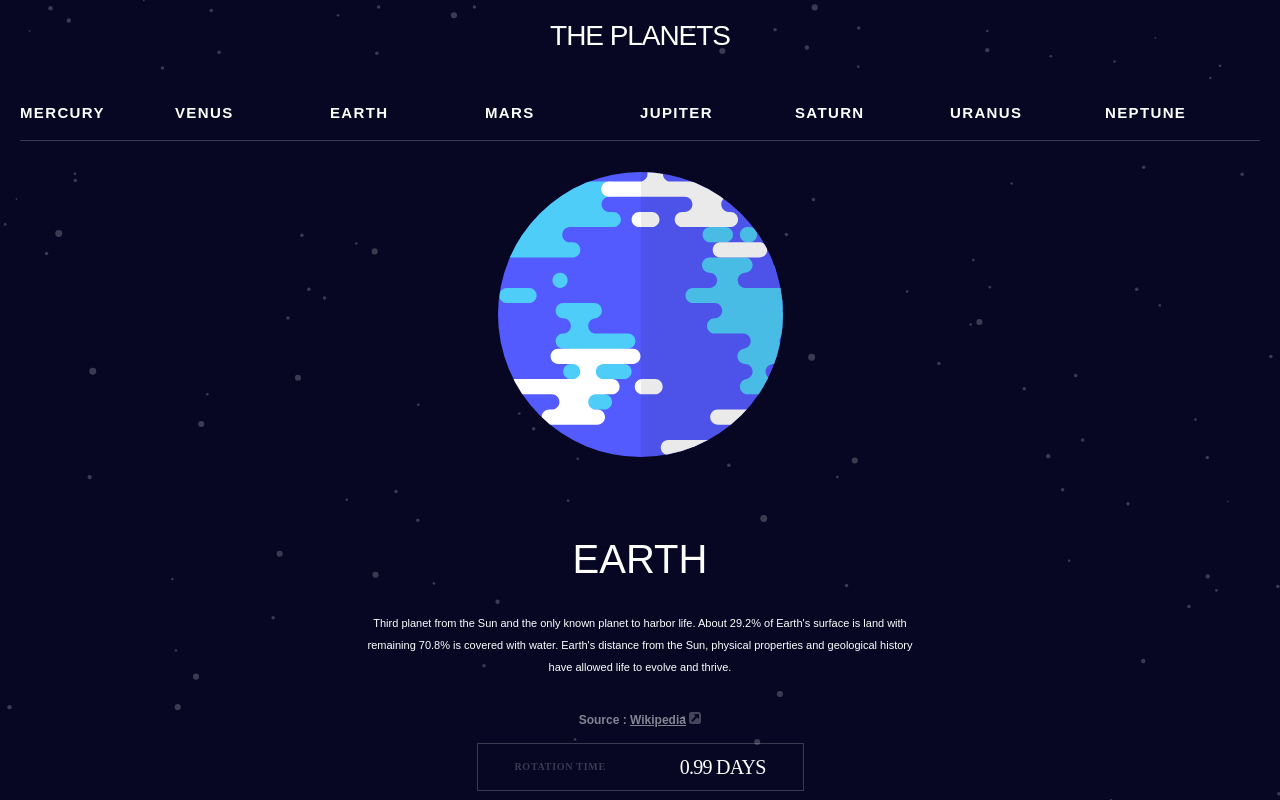
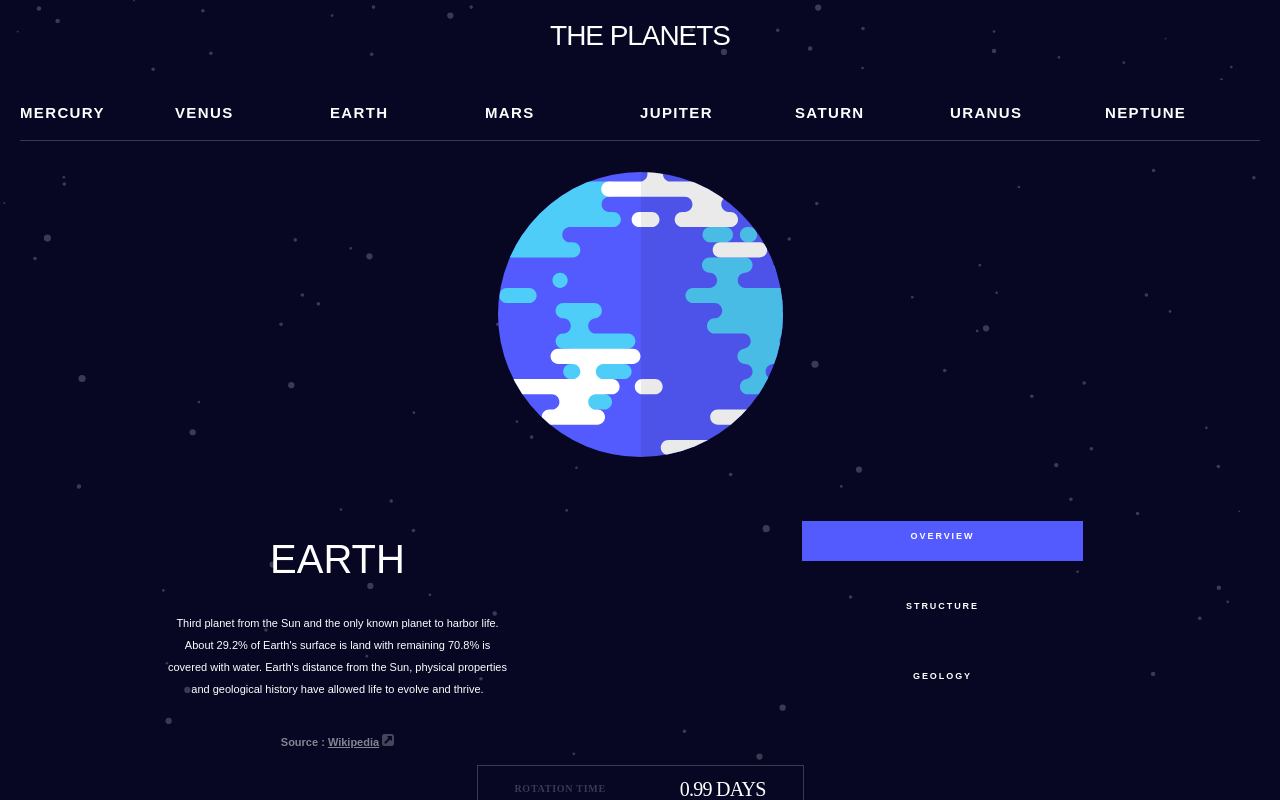
Before and after one commit to marriamdd/Planets-fact-site, a React (Vite) app: page /Earth in a window 1280 px wide. Shown: the top 800 px of the page. Built offline with nearby package versions, Linux system fonts and the light colour scheme.

Commit message:
feat :use usemediaquery hook for condition components

```diff
--- a/package.json
+++ b/package.json
@@ -14,6 +14,7 @@
     "@types/react-router-dom": "^5.3.3",
     "react": "^18.2.0",
     "react-dom": "^18.2.0",
+    "react-responsive": "^10.0.0",
     "react-router": "^6.22.3",
     "react-router-dom": "^6.22.3",
     "styled-components": "^6.1.8"
--- a/src/App.tsx
+++ b/src/App.tsx
@@ -3,25 +3,29 @@ import { Routes, Route, Navigate } from "react-router";
 import Planet from "./components/Planet";
 import { useState } from "react";
 import GlobalStyles from "./globalStyles/GlobalStyles";
-// export interface IViewOptions {
-//   overview: boolean;
-//   structure: boolean;
-//   surface: boolean;
-//   [key: string]: boolean;
-// }
+import { useMediaQuery } from "react-responsive";
 function App() {
   const [viewOption, setViewOption] = useState("overview");
-
+  const isMobile = useMediaQuery({ query: `(max-width:768px)` });
+  const isTablet = useMediaQuery({ query: `(min-width:768px)` });
   return (
     <>
       <GlobalStyles />
-      <Header setViewOption={setViewOption} viewOption={viewOption} />
+      <Header
+        setViewOption={setViewOption}
+        viewOption={viewOption}
+        isMobile={isMobile}
+      />
       <Routes>
         <Route path="/" element={<Navigate to={"/Earth"} />}></Route>
         <Route
           path="/:planet"
           element={
-            <Planet setViewOption={setViewOption} viewOption={viewOption} />
+            <Planet
+              setViewOption={setViewOption}
+              viewOption={viewOption}
+              isTablet={isTablet}
+            />
           }
         ></Route>
       </Routes>
--- a/src/components/AdditionalContent.tsx
+++ b/src/components/AdditionalContent.tsx
@@ -46,8 +46,6 @@ export default function AdditionalContent({
   let endPoint = location.pathname.replace("/", "");
 
   let currentPlanet = Data.find((current) => current.name === endPoint);
-  //   console.log(currentPlanet.name);
-  console.log(viewOption);
 
   return (
     <Additional currentPlanet={currentPlanet} viewOption={viewOption}>
@@ -74,19 +72,33 @@ const Additional = styled.div<{
   padding: 2rem 3rem 0rem;
   border-bottom: 1px solid rgba(255, 255, 255, 0.2);
   @media screen and (min-width: 768px) {
-    display: none;
+    border-bottom: none;
+    padding: 0rem;
   }
   & > span {
     cursor: pointer;
     text-align: center;
+
     font-size: 9px;
     font-weight: 700;
     letter-spacing: 1.929px;
     text-transform: uppercase;
     padding-bottom: 2rem;
+    @media screen and (min-width: 768px) {
+      width: 281px;
+      height: 40px;
+      padding-top: 1rem;
+    }
   }
   & > span.active {
     border-bottom: ${(props) =>
       `3px solid ${props.currentPlanet?.design?.color}`};
+    @media screen and (min-width: 768px) {
+      width: 281px;
+      height: 40px;
+      flex-shrink: 0;
+      border-bottom: none;
+      background-color: ${(props) => props.currentPlanet?.design?.color};
+    }
   }
 `;
--- a/src/components/Header.tsx
+++ b/src/components/Header.tsx
@@ -7,9 +7,11 @@ import AdditionalContent from "./AdditionalContent";
 export default function Header({
   viewOption,
   setViewOption,
+  isMobile,
 }: {
   viewOption: string | undefined;
   setViewOption: (option: string) => void;
+  isMobile: boolean;
 }) {
   const [show, setShow] = useState<boolean>(false);
 
@@ -25,10 +27,13 @@ export default function Header({
           <img src="/assets/icon-hamburger.svg" alt="icon-hamburger" />
         </button>
       </div>
-      <AdditionalContent
-        viewOption={viewOption}
-        setViewOption={setViewOption}
-      ></AdditionalContent>
+      {isMobile && (
+        <AdditionalContent
+          viewOption={viewOption}
+          setViewOption={setViewOption}
+        ></AdditionalContent>
+      )}
+
       <NavContainer show={show}>
         <ul>
           {data.map((planet, index) => (
--- a/src/components/Planet.tsx
+++ b/src/components/Planet.tsx
@@ -1,13 +1,16 @@
 import styled from "styled-components";
 import data from "../data.json";
 import { useParams } from "react-router";
-// import { IViewOptions } from "../App";
+import AdditionalContent from "./AdditionalContent";
+
 export default function Planet({
   viewOption,
   setViewOption,
+  isTablet,
 }: {
   viewOption: string | undefined;
   setViewOption: (option: string) => void;
+  isTablet: boolean;
 }) {
   const params = useParams();
   const planetName = params.planet;
@@ -28,7 +31,7 @@ export default function Planet({
         />
       </div>
 
-      <div>
+      <div className="storyContent">
         <h1>{planet?.name}</h1>
         <p className="overview_content">
           {(viewOption === "structure" &&
@@ -41,6 +44,13 @@ export default function Planet({
           <img src="public/assets/icon-source.svg" alt="icon-source" />
         </p>
       </div>
+      {isTablet && (
+        <AdditionalContent
+          viewOption={viewOption}
+          setViewOption={setViewOption}
+        />
+      )}
+
       <div className="quicInfoContainer">
         <div>
           <p>ROTATION TIME</p>
@@ -75,6 +85,7 @@ const Main = styled.main<{
 
   @media screen and (min-width: 768px) {
     display: grid;
+    grid-template-columns: 1fr 1fr;
   }
   .overview_content {
     color: #fff;
@@ -137,6 +148,7 @@ const Main = styled.main<{
 
       justify-content: space-around;
       align-items: center;
+
       & > p {
         color: #fff;
         font-family: Spartan;
@@ -161,4 +173,24 @@ const Main = styled.main<{
       }
     }
   }
+  .planetImg_div {
+    @media screen and (min-width: 768px) {
+      grid-column-start: 1;
+      grid-column-end: 3;
+    }
+  }
+  .quicInfoContainer {
+    @media screen and (min-width: 768px) {
+      grid-column-start: 3;
+      grid-column-end: 1;
+    }
+  }
+  .storyContent {
+    @media screen and (min-width: 768px) {
+      p {
+        width: 33.9rem;
+        font-size: 11px;
+      }
+    }
+  }
 `;
```
Also changed, not shown: 1 other file (tests, documents, lock files or other folders).
